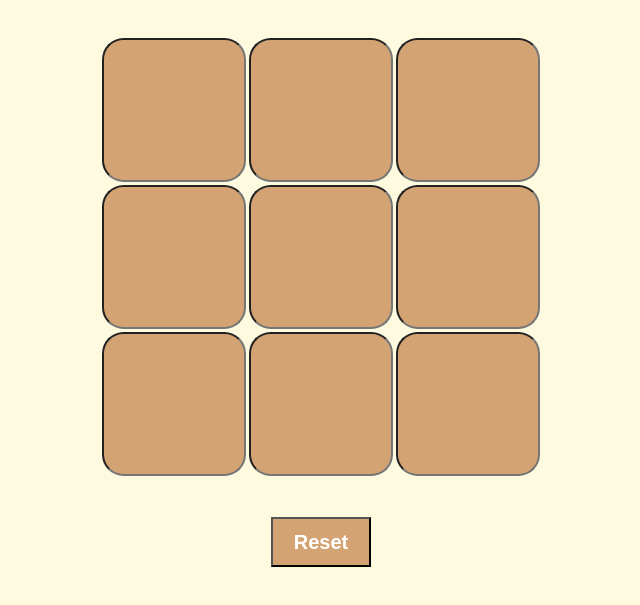
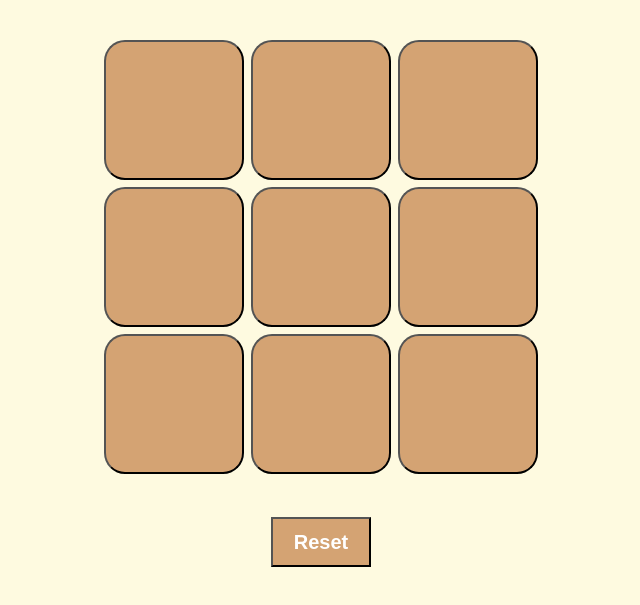
Before and after one commit to pratyushtiwari77/tictactoe, a plain HTML site: page index.html in a window 1280 px wide. Shown: the part 101-706 px from the top of the page, without its empty margins (319-959 px from the left). Drawn offline with Linux system fonts and the light colour scheme.

Commit message:
Update index.html
changed input "text" to buttons

```diff
--- a/index.html
+++ b/index.html
@@ -16,18 +16,18 @@
     </div>
     <div id="playground">
     <div id="container">
-        <input class="box" id="box1" type="text" maxlength="1">
-        <input class="box" id="box2"type="text" maxlength="1">
-        <input class="box" id="box3"type="text" maxlength="1">
-        <input class="box" id="box4"type="text" maxlength="1">
-        <input class="box" id="box5"type="text" maxlength="1">
-        <input class="box" id="box6"type="text" maxlength="1">
-        <input class="box" id="box7"type="text" maxlength="1">
-        <input class="box" id="box8"type="text" maxlength="1">
-        <input class="box" id="box9"type="text" maxlength="1">
+        <button class="box" id="box1"></button>
+        <button class="box" id="box2"></button>
+        <button class="box" id="box3"></button>
+        <button class="box" id="box4"></button>
+        <button class="box" id="box5"></button>
+        <button class="box" id="box6"></button>
+        <button class="box" id="box7"></button>
+        <button class="box" id="box8"></button>
+        <button class="box" id="box9"></button>
     </div>
     <div id="reset">
-    <button>
+    <button id="resetbutton">
         Reset
     </button>
     </div>
```
